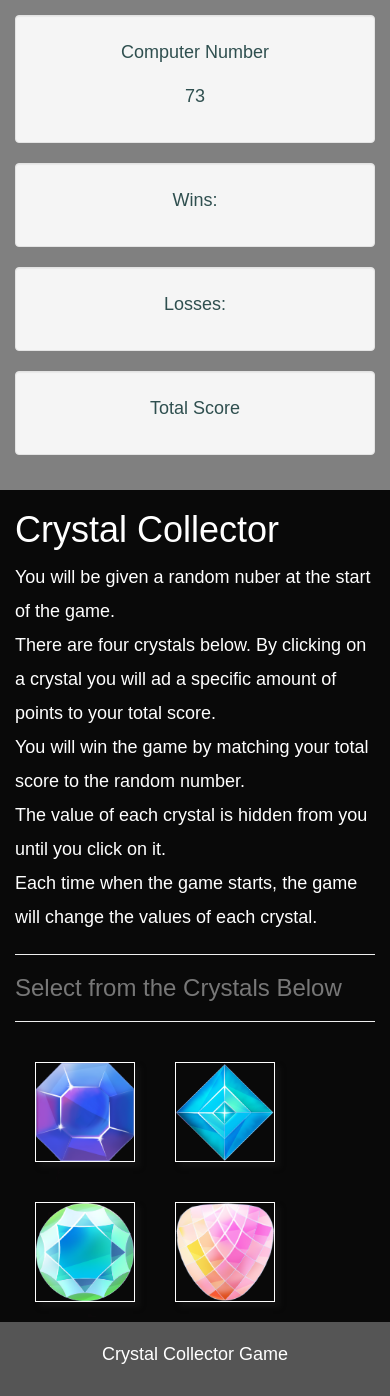
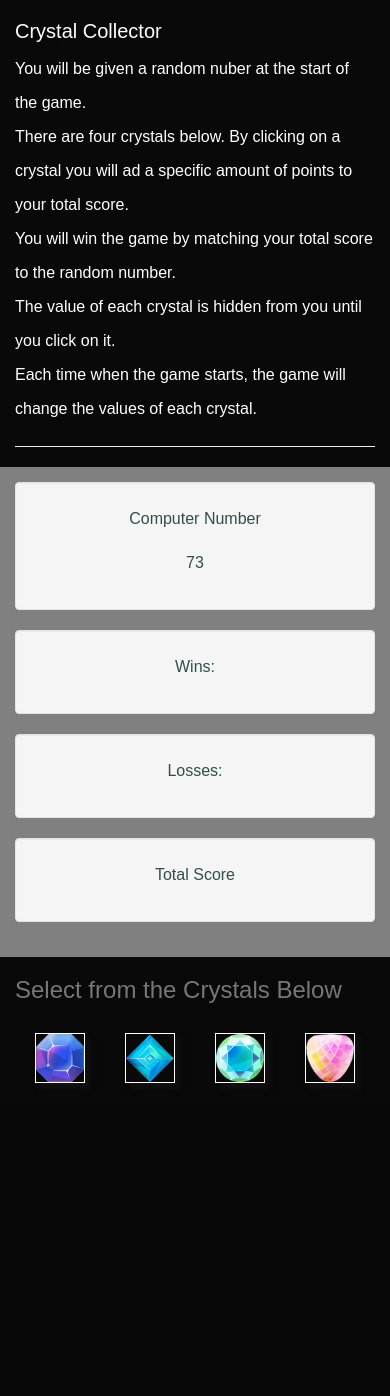
Before and after one commit to haginl1/Crystal-Collector-week-4, a PHP site: page / in a window 390 px wide. Shown: the part 52-1448 px from the top of the page. After the commit the page ends 1135 px from the top, so only its background shows below. Run offline with PHP 8.4, Linux system fonts and the light colour scheme; some libraries are stand-ins or nearby versions.

Commit message:
made more responsive

```diff
--- a/assets/css/style.css
+++ b/assets/css/style.css
@@ -58,7 +58,9 @@ body{
   clear: both;
   margin: 0 auto;
   width: 100%;
+  height: auto;
   max-width: 960px;
+
 }
 
 /* Remove the navbar's default margin-bottom and rounded borders */
@@ -68,18 +70,22 @@ body{
     }
 
     /* Set height of the grid so .sidenav can be 100% (adjust as needed) */
-    .row.content {height: 450px}
+    .row.content {
+
+      height: auto;
+
+    }
 
     /* Set gray background color and 100% height */
     .sidenav {
       padding-top: 20px;
       background-color: grey;
-      height: 145%;
+      height: 100%;
     }
 
     /* Set black background color, white text and some padding */
     footer {
-      background-color: #555;
+      background-color: green;
       color: white;
       padding: 15px;
     }
@@ -91,4 +97,43 @@ body{
         padding: 15px;
       }
       .row.content {height:auto;}
+
+      .pic img{
+        border: 1px solid #fff;
+        float: left;
+        height: 25px;
+        width: 25px;
+        margin: 20px;
+        overflow: hidden;
+
+        -webkit-box-shadow: 5px 5px 5px #111;
+                box-shadow: 5px 5px 5px #111;
+      }
+
+      .grow img {
+        height: 50px;
+        width: 50px;
+
+        -webkit-transition: all 1s ease;
+          -moz-transition: all 1s ease;
+            -o-transition: all 1s ease;
+            -ms-transition: all 1s ease;
+                transition: all 1s ease;
+      }
+
+      .grow img:hover {
+        width: 50px;
+        height: 50px;
+      }
+      h1 {
+
+        font-size: 20px;
+      }
+
+      p {
+        font-size: 16px;
+      }
+
+
+
     }
--- a/index.html
+++ b/index.html
@@ -33,6 +33,13 @@
 
 <div class="container-fluid text-center">
   <div class="row content">
+    <div class="col-sm-12 text-left">
+      <h1>Crystal Collector</h1>
+        <p>You will be given a random nuber at the start of the game. <br>There are four crystals below. By clicking on a crystal you will ad a specific amount of points to your total score.<br> You will win the game by matching your total score to the random number.<br> The value of each crystal is hidden from you until you click on it. <br>Each time when the game starts, the game will change the values of each crystal.</p>
+        </p><hr>
+    </div>
+  </div>
+  <div class="row content">
     <div class="col-sm-2 sidenav">
       <div class="well">
         <p id="pResults">Computer Number</p>
@@ -54,10 +61,10 @@
       </div>
     </div>
     <div class="col-sm-10 text-left">
-      <h1>Crystal Collector</h1>
+      <!--<h1>Crystal Collector</h1>
         <p>You will be given a random nuber at the start of the game. <br>There are four crystals below. By clicking on a crystal you will ad a specific amount of points to your total score.<br> You will win the game by matching your total score to the random number.<br> The value of each crystal is hidden from you until you click on it. <br>Each time when the game starts, the game will change the values of each crystal.</p>
-        </p><hr>
-      <h3>Select from the Crystals Below</h3><hr>
+        </p><hr>-->
+      <h3>Select from the Crystals Below</h3>
         <div class ="grow pic"><img src="assets/images/gem1.png" alt="crystal1" class="pic1"></div>
         <div class ="grow pic"><img src="assets/images/gem2.png" alt="crystal2" class="pic2"></div>
         <div class ="grow pic"><img src="assets/images/gem3.png" alt="crystal3" class="pic3"></div>
@@ -66,9 +73,14 @@
     </div>
   </div>
 </div>
-<footer class="container-fluid text-center ">
+<!--<footer class="container-fluid text-center navbar-fixed-bottom">
   <p>Crystal Collector Game</p>
-</footer>
+</footer>-->
+
+<!--<footer class="navbar-default navbar-fixed-bottom">
+  <div class="container-fluid">
+  <p>Crystal Collector Game</p></div>
+</footer>-->
 
 </body>
 </html>
```
